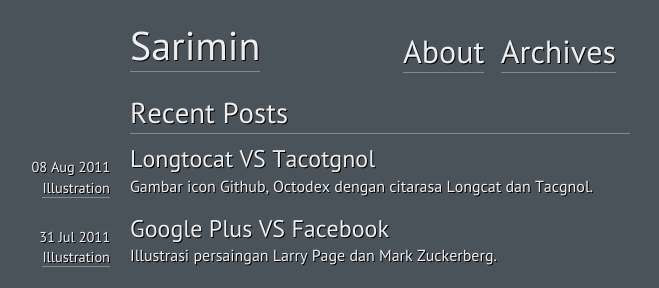
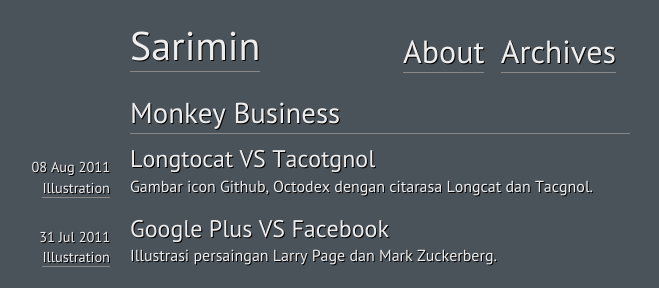
Before and after one commit to timbul/timbul.github.com, a Jekyll site: the page built from index.html, in a window 1280 px wide. Shown: the top 288 px of the page, without its empty margins (270-929 px from the left). Built offline with Jekyll 4.4.1, drawn with Linux system fonts in a browser that asks for light colours; Markdown is read by kramdown in place of the engine named in the settings; the list of posts is cut into pages by our own code.

Commit message:
edit h2 index

```diff
--- a/index.html
+++ b/index.html
@@ -4,7 +4,7 @@ title: Heru's Personal Blog
 metakeywords: "sarimin, Heru Setiawan, personal blog, dokumentasi"
 ---
 
-<h2 id="judul" class="push">Recent Posts</h2>{% for post in paginator.posts %}
+<h2 id="judul" class="push">Monkey Business</h2>{% for post in paginator.posts %}
 {% include post_list.html %}
 {% endfor %}
 {% include pagination.html %}
```
